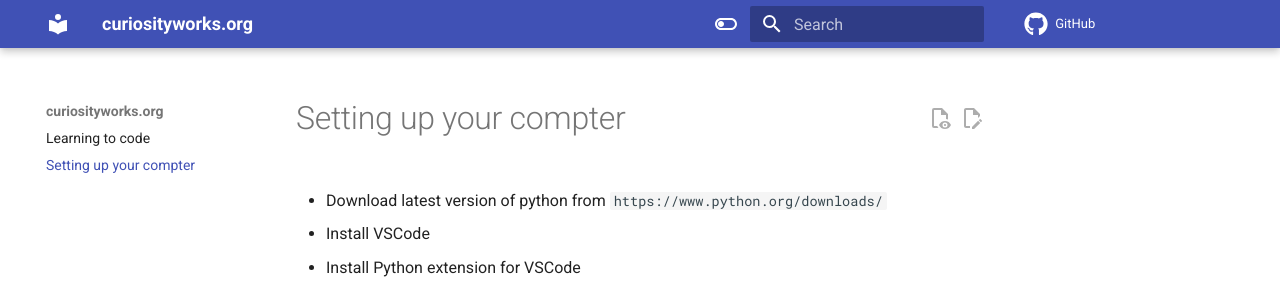
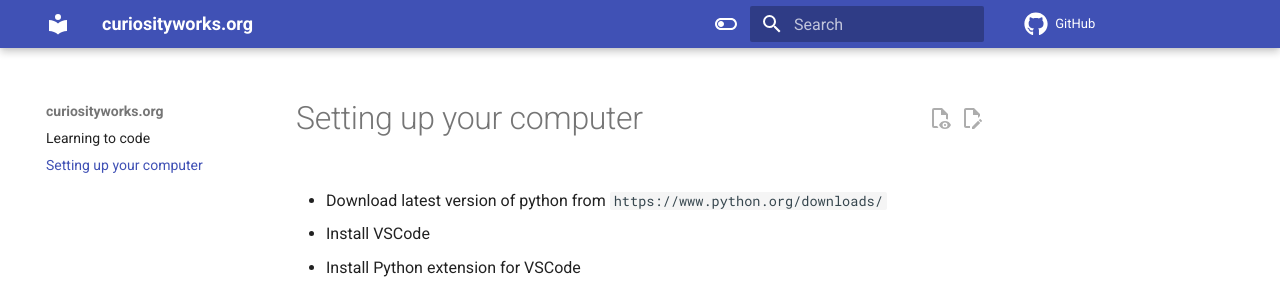
Before and after one commit to curiosinauts/site, an MkDocs documentation site: the page built from docs/student_computer_setup.md, in a window 1280 px wide. Shown: the top 297 px of the page. Built offline with MkDocs 1.6.1 and Material for MkDocs 9.7.7, drawn with Linux system fonts in a browser that asks for light colours; comment, search, counter and statistics services are not loaded.

Commit message:
Update student_computer_setup.md

```diff
--- a/docs/student_computer_setup.md
+++ b/docs/student_computer_setup.md
@@ -1,4 +1,4 @@
-# Setting up your compter
+# Setting up your computer
 
 * Download latest version of python from `https://www.python.org/downloads/`
 
```
